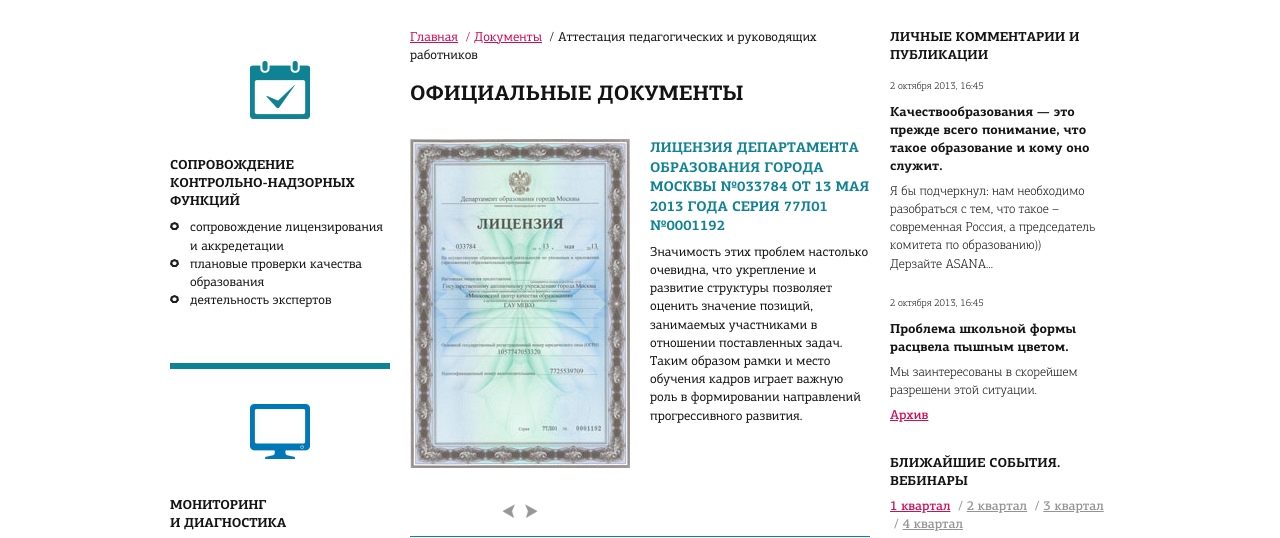
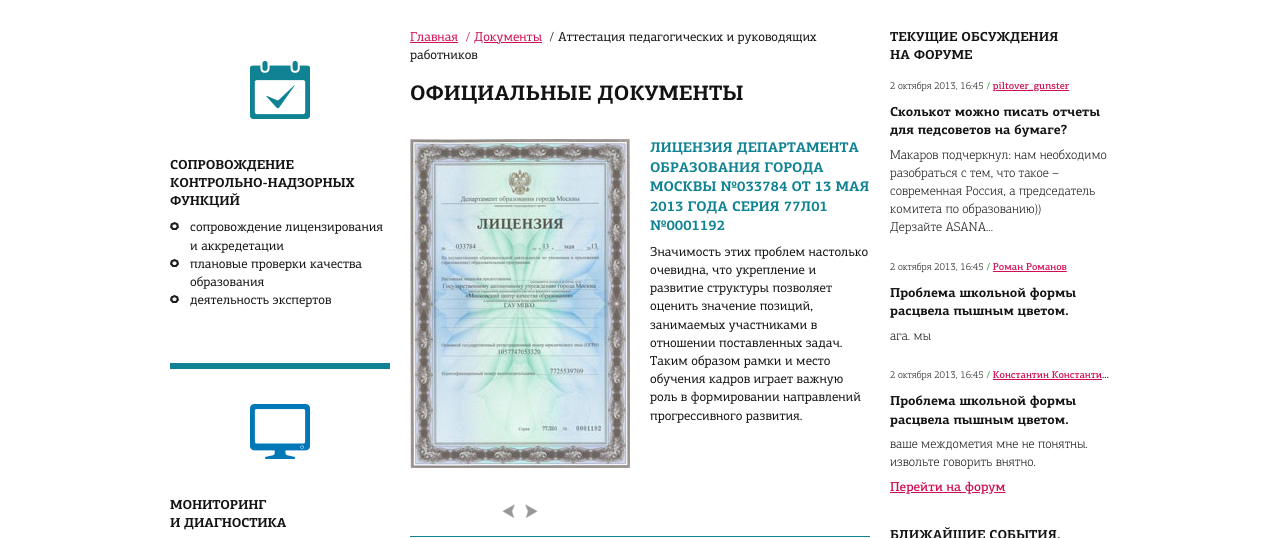
Before and after one commit to coderiver/mcko, a plain HTML site: page officia_doc.html in a window 1280 px wide. Shown: the part 151-689 px from the top of the page. Drawn offline with nearby package versions, Linux system fonts and the light colour scheme; placeholder pictures from the web are drawn by us.

Commit message:
fix sidebar

```diff
--- a/officia_doc.html
+++ b/officia_doc.html
@@ -207,24 +207,49 @@
 	<div class="l-right">
 		<!-- begin hentry -->
 		<div class="hentry">
-			<div class="hentry__title t3">Личные комментарии и публикации</div>
+			<div class="hentry__title t3">Текущие обсуждения<br> на форуме</div>
 			<ul class="hentry__list">
 				<li class="hentry__item">
 					<div class="hentry__meta">
 						<span class="hentry__date">2 октября 2013, 16:45</span>
+						<span class="hentry__divider">/</span>
+						<a href="#" class="hentry__link">piltover_gunster</a>
 					</div>
-					<div class="hentry__subtitle">Качествообразования — это прежде всего понимание, что такое образование и кому оно служит.</div>
-					<div class="hentry__text">Я бы подчеркнул: нам необходимо разобраться с тем, что такое – современная Россия, а председатель комитета по образованию))<br> Дерзайте ASANA...</div>
+					<div class="hentry__body">
+						<a href="#">
+							<div class="hentry__subtitle">Сколькот можно писать отчеты для педсоветов на бумаге?</div>
+							<div class="hentry__text">Макаров подчеркнул: нам необходимо разобраться с тем, что такое – современная Россия, а председатель комитета по образованию))<br> Дерзайте ASANA...</div>
+						</a>
+					</div>
 				</li>
 				<li class="hentry__item">
 					<div class="hentry__meta">
 						<span class="hentry__date">2 октября 2013, 16:45</span>
+						<span class="hentry__divider">/</span>
+						<a href="#" class="hentry__link">Роман Романов</a>
 					</div>
-					<div class="hentry__subtitle">Проблема школьной формы расцвела пышным цветом.</div>
-					<div class="hentry__text">Мы заинтересованы в скорейшем разрешени этой ситуации.</div>
+					<div class="hentry__body">
+						<a href="#">
+							<div class="hentry__subtitle">Проблема школьной формы расцвела пышным цветом.</div>
+							<div class="hentry__text">ага. мы</div>
+						</a>
+					</div>
+				</li>
+				<li class="hentry__item">
+					<div class="hentry__meta">
+						<span class="hentry__date">2 октября 2013, 16:45</span>
+						<span class="hentry__divider">/</span>
+						<a href="#" class="hentry__link">Константин Константинов</a>
+					</div>
+					<div class="hentry__body">
+						<a href="#">
+							<div class="hentry__subtitle">Проблема школьной формы расцвела пышным цветом.</div>
+							<div class="hentry__text">ваше междометия мне не понятны. извольте говорить внятно.</div>
+						</a>
+					</div>
 				</li>
 			</ul>
-			<div class="hentry__more"><a href="#">Архив</a></div>
+			<div class="hentry__more"><a href="#">Перейти на форум</a></div>
 		</div>
 		<!-- end hentry -->
 		<!-- begin events -->
```
